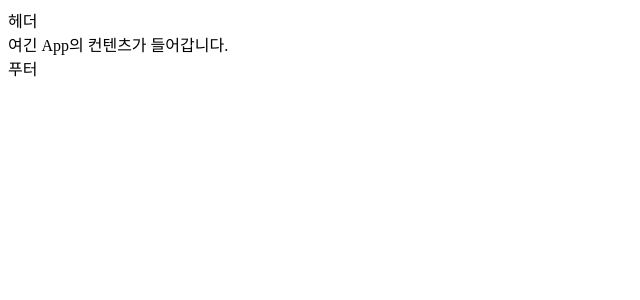
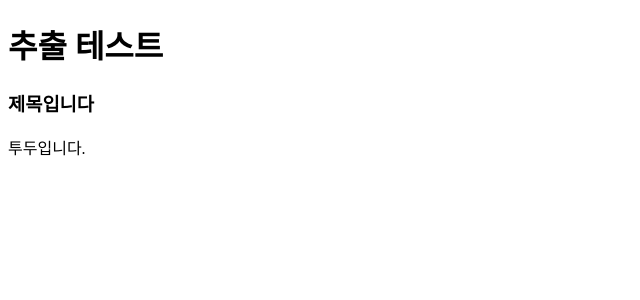
Before and after one commit to yuna-c/react, a React (Vite) app: page / in a window 1280 px wide. Shown: the top 300 px of the page, without its empty margins (0-640 px from the left). Built offline with nearby package versions, Linux system fonts and the light colour scheme.

Commit message:
📝 add : prop의 구조분해 할당

```diff
--- a/src/App.jsx
+++ b/src/App.jsx
@@ -1,5 +1,5 @@
 // src/About.jsx
-import Layout from './components/Layout.jsx';
+import Todo from './components/Todo.jsx';
 import './App.scss';
 
 // children
@@ -7,10 +7,12 @@ import './App.scss';
 // : layout 컴포넌트 만들 때 주로 사용
 
 function App() {
+	const title = '제목입니다';
 	return (
-		<Layout>
-			<div>여긴 App의 컨텐츠가 들어갑니다.</div>
-		</Layout>
+		<>
+			<h1>추출 테스트</h1>
+			<Todo title={title} />
+		</>
 	);
 }
 export default App;
--- /dev/null
+++ b/src/components/Todo.jsx
@@ -0,0 +1,14 @@
+const Todo = ({ title }) => {
+	// 1차 : (props), console.log(`props=>`, props); // 자식으로 title 내려줌
+	// 2차 : (props), const { title } = props;
+	// 3차 : { title }
+	return (
+		<div>
+			{/* <h3>{props.title}</h3> */}
+			<h3>{title}</h3>
+			투두입니다.
+		</div>
+	);
+};
+
+export default Todo;
```
